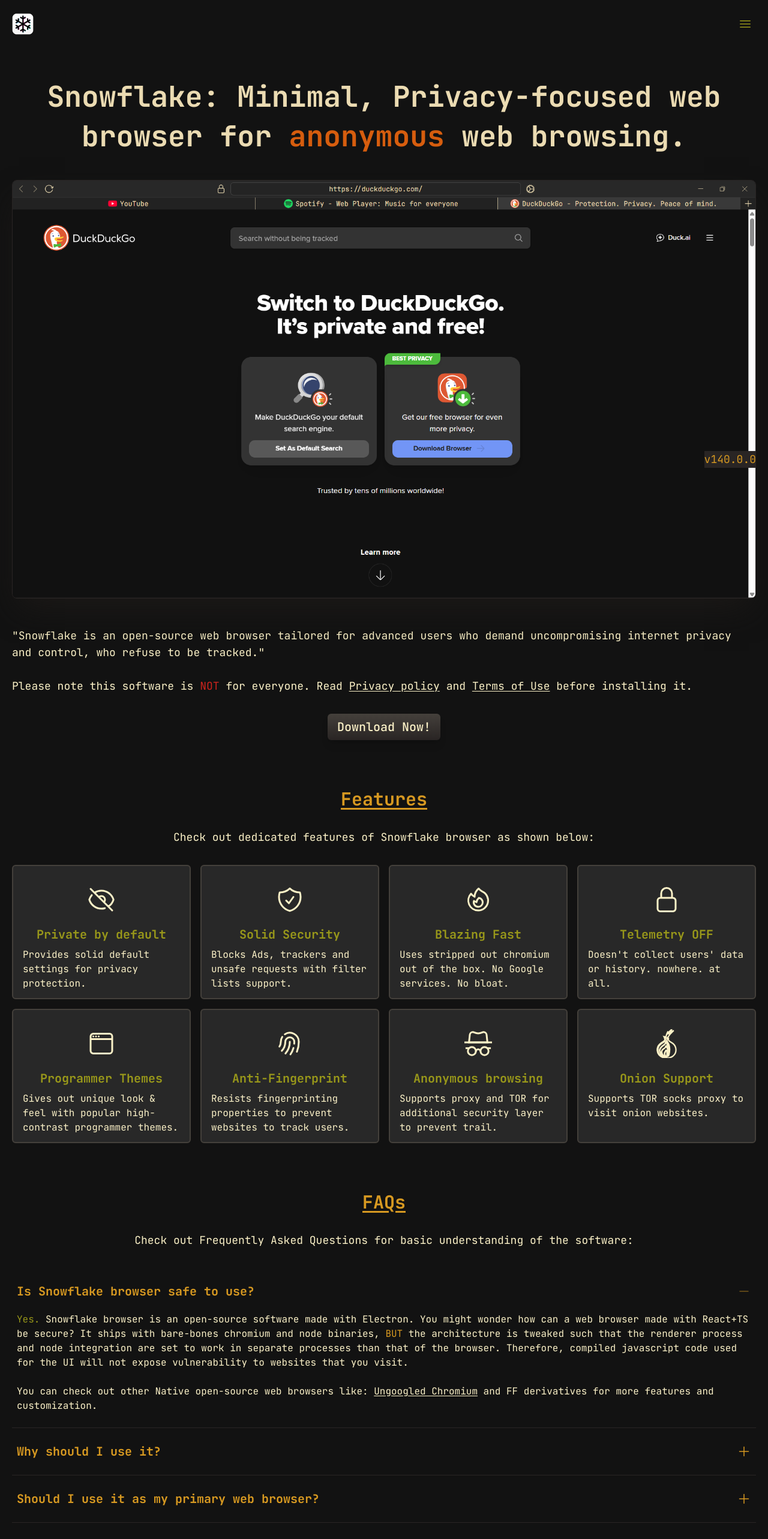
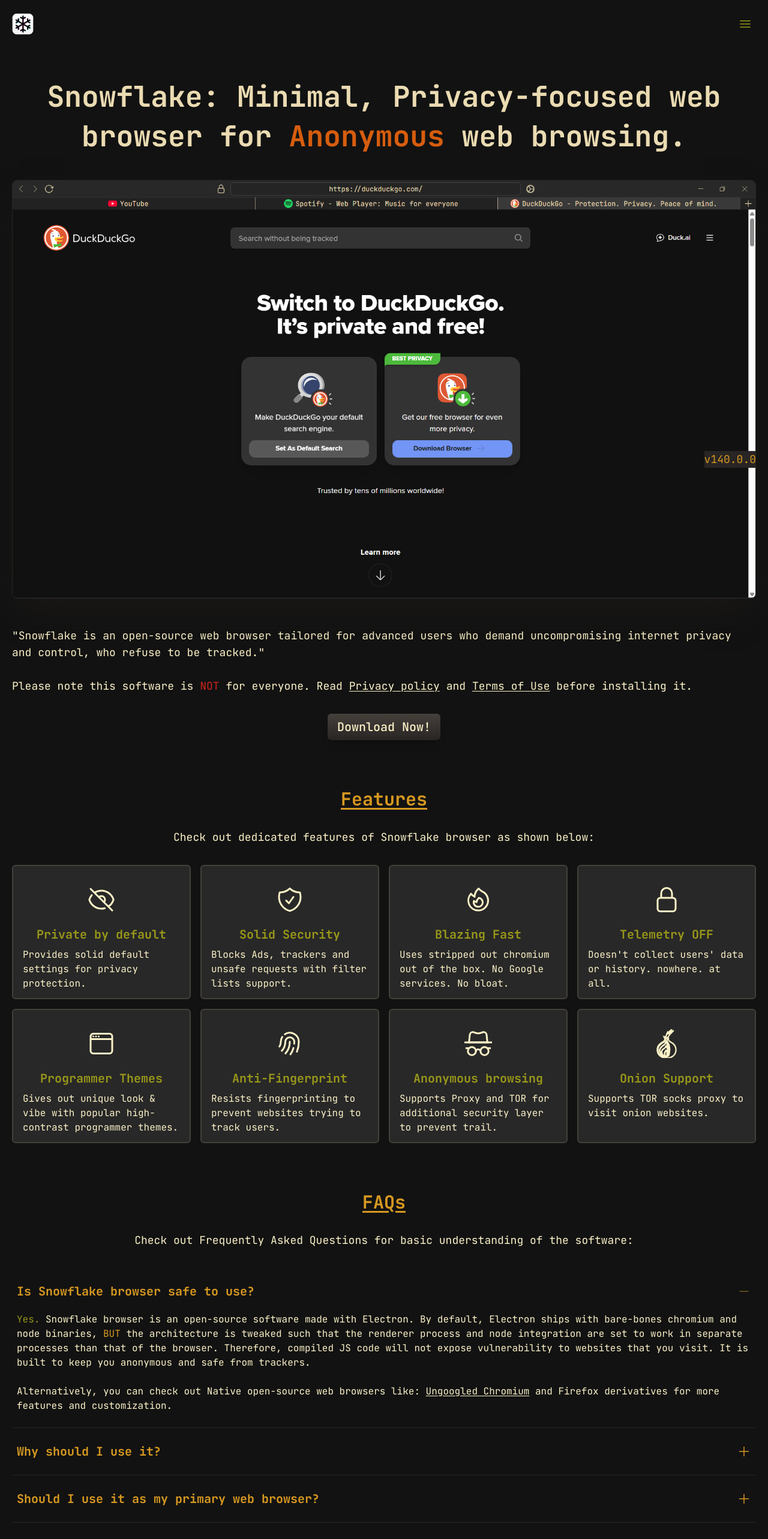
Before and after one commit to jpdoshi/snowflake-docs, a Next.js app: page / in a window 1280 px wide. Shown: the top 2566 px of the page at 60% size. Built offline with nearby package versions, Linux system fonts and the light colour scheme.

Commit message:
home: content changes

```diff
--- a/src/app/layout.jsx
+++ b/src/app/layout.jsx
@@ -21,6 +21,9 @@
   return (
     <html lang="en">
       <body className={`${jetbrainsMono.variable} antialiased px-5`}>
+        <head>
+          <link rel="icon" href="/icon.png" type="image/png" sizes="auto" />
+        </head>
         <Header />
         {children}
         <Link
--- a/src/app/page.jsx
+++ b/src/app/page.jsx
@@ -19,7 +19,7 @@
           className="text-3xl lg:text-4xl xl:text-5xl leading-snug text-center text-[var(--primary)] font-bold mb-10"
         >
           Snowflake: Minimal, Privacy-focused web browser for{" "}
-          <span className="text-[var(--orange)]">anonymous</span> web browsing.
+          <span className="text-[var(--orange)]">Anonymous</span> web browsing.
         </motion.h1>
         <motion.div
           initial={{ scale: 0.8, opacity: 0.5 }}
@@ -51,7 +51,14 @@
           </Link>{" "}
           before installing it.
         </div>
-        <Button>Download Now!</Button>
+        <Button>
+          <Link
+            href="https://github.com/jpdoshi/snowflake-browser/releases"
+            target="_blank"
+          >
+            Download Now!
+          </Link>
+        </Button>
       </section>
 
       {/* Features */}
@@ -185,7 +192,7 @@
               Programmer Themes
             </h3>
             <p className="mt-2">
-              Gives out unique look & feel with popular high-contrast programmer
+              Gives out unique look & vibe with popular high-contrast programmer
               themes.
             </p>
           </FeatureCard>
@@ -210,8 +217,7 @@
               Anti-Fingerprint
             </h3>
             <p className="mt-2">
-              Resists fingerprinting properties to prevent websites to track
-              users.
+              Resists fingerprinting to prevent websites trying to track users.
             </p>
           </FeatureCard>
           <FeatureCard>
@@ -237,7 +243,7 @@
               Anonymous browsing
             </h3>
             <p className="mt-2">
-              Supports proxy and TOR for additional security layer to prevent
+              Supports Proxy and TOR for additional security layer to prevent
               trail.
             </p>
           </FeatureCard>
--- a/src/components/FAQAccordion.jsx
+++ b/src/components/FAQAccordion.jsx
@@ -5,32 +5,32 @@
   {
     title: "Is Snowflake browser safe to use?",
     content:
-      "<span class='text-[var(--green)]'>Yes.</span> Snowflake browser is an open-source software made with Electron. You might wonder how can a web browser made with React+TS be secure? It ships with bare-bones chromium and node binaries, <span class='text-[var(--yellow)]'>BUT</span> the architecture is tweaked such that the renderer process and node integration are set to work in separate processes than that of the browser. Therefore, compiled javascript code used for the UI will not expose vulnerability to websites that you visit. <br/><br/>You can check out other Native open-source web browsers like: <a href='https://github.com/ungoogled-software/ungoogled-chromium' class='underline underline-offset-2' target='_blank'>Ungoogled Chromium</a> and FF derivatives for more features and customization.",
+      "<span class='text-[var(--green)]'>Yes.</span> Snowflake browser is an open-source software made with Electron. By default, Electron ships with bare-bones chromium and node binaries, <span class='text-[var(--yellow)]'>BUT</span> the architecture is tweaked such that the renderer process and node integration are set to work in separate processes than that of the browser. Therefore, compiled JS code will not expose vulnerability to websites that you visit. It is built to keep you anonymous and safe from trackers. <br/><br/>Alternatively, you can check out Native open-source web browsers like: <a href='https://github.com/ungoogled-software/ungoogled-chromium' class='underline underline-offset-2' target='_blank'>Ungoogled Chromium</a> and Firefox derivatives for more features and customization.",
   },
   {
     title: "Why should I use it?",
     content:
-      "😅 You don't have to. While Snowflake browser provides features and settings to keep your private data and identity safe on the internet, It doesn't provide all the basic features that other browsers do, for reducing fingerprinting. <br/><br/> It is meant to be used by following necessary measures according to personal use case, For Eg: <ul class='mt-4 ml-6 list-disc'><li>prevent third-party login (Google, microsoft, apple, facebook, etc)</li> <li>Using extra filter lists</li> <li>Handle website permissions</li> <li>Using proxy/VPN/TOR (optional)</li> <li>Harden browser settings</li></ul>",
+      "While Snowflake browser provides features and settings to keep your private data and identity safe on the internet, It doesn't provide all the features that other browsers do, in order to resist fingerprinting. <br/><br/> It is supposed to be used by following necessary measures according to personal use case, For Eg: <ul class='mt-4 ml-6 list-disc'><li>Prevent third-party login (Google, microsoft, apple, facebook, etc)</li> <li>Use extra filter lists</li> <li>Handle permissions (denies harmful ones, by default)</li> <li>Using proxy/VPN/TOR (optional)</li> <li>Harden browser settings</li></ul>",
   },
   {
     title: "Should I use it as my primary web browser?",
     content:
-      "<span class='text-[var(--red)]'>No.</span> This browser is not meant to be used as your main browser. It does not provide some features that normal browsers provide in order to keep users' data private and secure. Chrome/FF extensions cannot to be installed for privacy protection. You should use it where and when needed like <a href='https://www.torproject.org/' class='underline underline-offset-2' target='_blank'>TOR</a>.<br/><br/>If you still need to use it as daily driver for it's features, I'd recommend to use third-party open-source password manager, download manager, proxy/VPN (optional), etc for daily use case.",
+      "<span class='text-[var(--orange)]'>Maybe.</span> This browser is not meant to replace your main browser. It does not provide some features like normal browsers in order to keep users anonymous across websites. Chrome/FF extensions are restricted to prevent vulnerabilities and fingerprinting. Although, you can use it normally if you prefer privacy over convenience. <br/><br/>I'd recommend to use third-party open-source password manager, download manager, proxy/VPN (optional), etc for your daily activities, in case you plan to use it as primary browser.",
   },
   {
     title: "Can I be tracked by websites?",
     content:
-      "Filter lists are set by default to block trackers and personalized ads. DuckDuckGo is set as default search engine to keep your searches secret. Resist Fingerprinting option injects script (if javascript is enabled) to spoof fingerprintable properties and randomization for WebRTC, Canvas, WebGL, etc to protect users from being tracked. <br/><br/> Though it swaps most common properties to make user blend-in with traffic, It should score 8/10 for fingerprint resistance by default. You can turn off persistent session to make browser <span class='italic'>'forget'</span> everything once the window is closed.",
+      "<span class='text-[var(--green)]'>Nope.</span> Filter lists are used to block trackers and privacy-invasive ads. DuckDuckGo is set as default search engine to keep your searches secret. Resist Fingerprinting option injects protective script (if javascript is enabled) to spoof fingerprintable properties to protect users from being tracked. <br/><br/> Though it swaps most common properties to make user blend-in with traffic, It should score 8/10 for fingerprint resistance by default. You can turn off persistent session to make browser <span class='italic'>'forget'</span> things once the window is closed.",
   },
   {
     title: "How Anonymous is it?",
     content:
-      "Snowflake browser is meant for protecting users' privacy & security. It must <span class='text-[var(--red)]'>NOT</span> be used for any kind of illegal activity or mal-practices. Your ISP and legal systems <span class='text-[var(--orange)]'>CAN</span> still detect your identity. I strongly recommend to not visit shady websites and not to disclose your information on unknown domains. <br/><br/> In case you need complete anonymity and privacy, I'd recommend you to use FF derivatives or <a href='https://www.torproject.org/' class='underline underline-offset-2' target='_blank'>TOR browser</a>.",
+      "Snowflake browser is meant for protecting users' privacy & security. It must <span class='text-[var(--red)]'>NOT</span> be used for any kind of illegal activity or mal-practices. Your ISP and legal systems <span class='text-[var(--orange)]'>CAN</span> still detect your identity. I strongly recommend to not visit any shady websites and not to disclose your information on unknown domains. <br/><br/> In case you need uncompromised security, I'd suggest you to turn off javascript and use proxy/VPN/TOR. you can check out FF derivatives or <a href='https://www.torproject.org/' class='underline underline-offset-2' target='_blank'>TOR browser</a> for pure anonymity.",
   },
   {
     title: "How to open Onion websites? OR How to use TOR?",
     content:
-      "Snowflake browser supports HTTP and SOCKS proxy to add security layer. Follow given steps to use onion TOR in the browser:<ul class='mt-4 ml-6 list-disc'> <li>Download <a href='https://www.torproject.org/download/tor/' class='underline underline-offset-2' target='_blank'>TOR expert bundle</a> and extract archive. Open executable file in terminal and wait till bootstraping is 100% done.</li> <li>Open Settings->Security and tick Use Proxy. Make sure Proxy URL is set to <span class='bg-stone-900 p-1 rounded border border-stone-800 font-mono'>socks5:127.0.0.1:9050</span>.</li> <li>Restart browser and <a href='https://check.torproject.org/' class='underline underline-offset-2' target='_blank'>Check TOR</a> connection.</li></ul>",
+      "Snowflake browser supports HTTP and SOCKS proxy to add security layer. Follow given steps to use onion TOR in the browser:<ul class='mt-4 ml-6 list-disc'> <li>Download <a href='https://www.torproject.org/download/tor/' class='underline underline-offset-2' target='_blank'>TOR expert bundle</a> and extract archive. Open executable file in terminal and wait till bootstraping is 100% done.</li> <li>Open Settings->Security and tick Use Proxy. Make sure Proxy URL is set to <span class='bg-stone-900 p-1 rounded border border-stone-800 font-mono'>socks5:127.0.0.1:9050</span>.</li> <li>Restart browser and <a href='https://check.torproject.org/' class='underline underline-offset-2' target='_blank'>Check TOR</a> connection.</li></ul> <br/>Note: Even though snowflake browser supports TOR mode to add security layer, it does NOT provide all the features of TOR browser. So please use it at your own risk and stay safe on the deep web.",
   },
 ];
 
```
Also changed, not shown: 1 other file (tests, documents, lock files or other folders).
